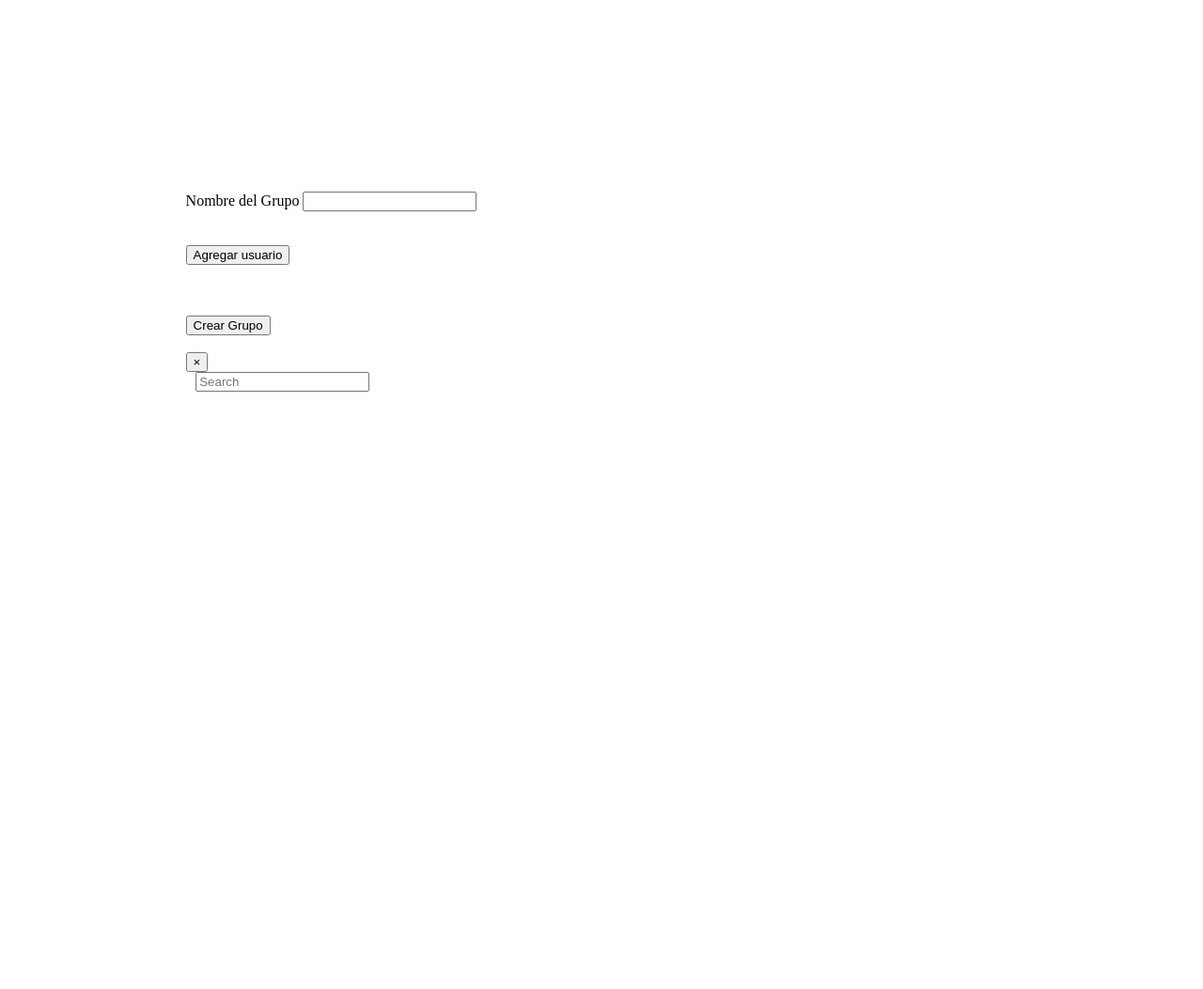
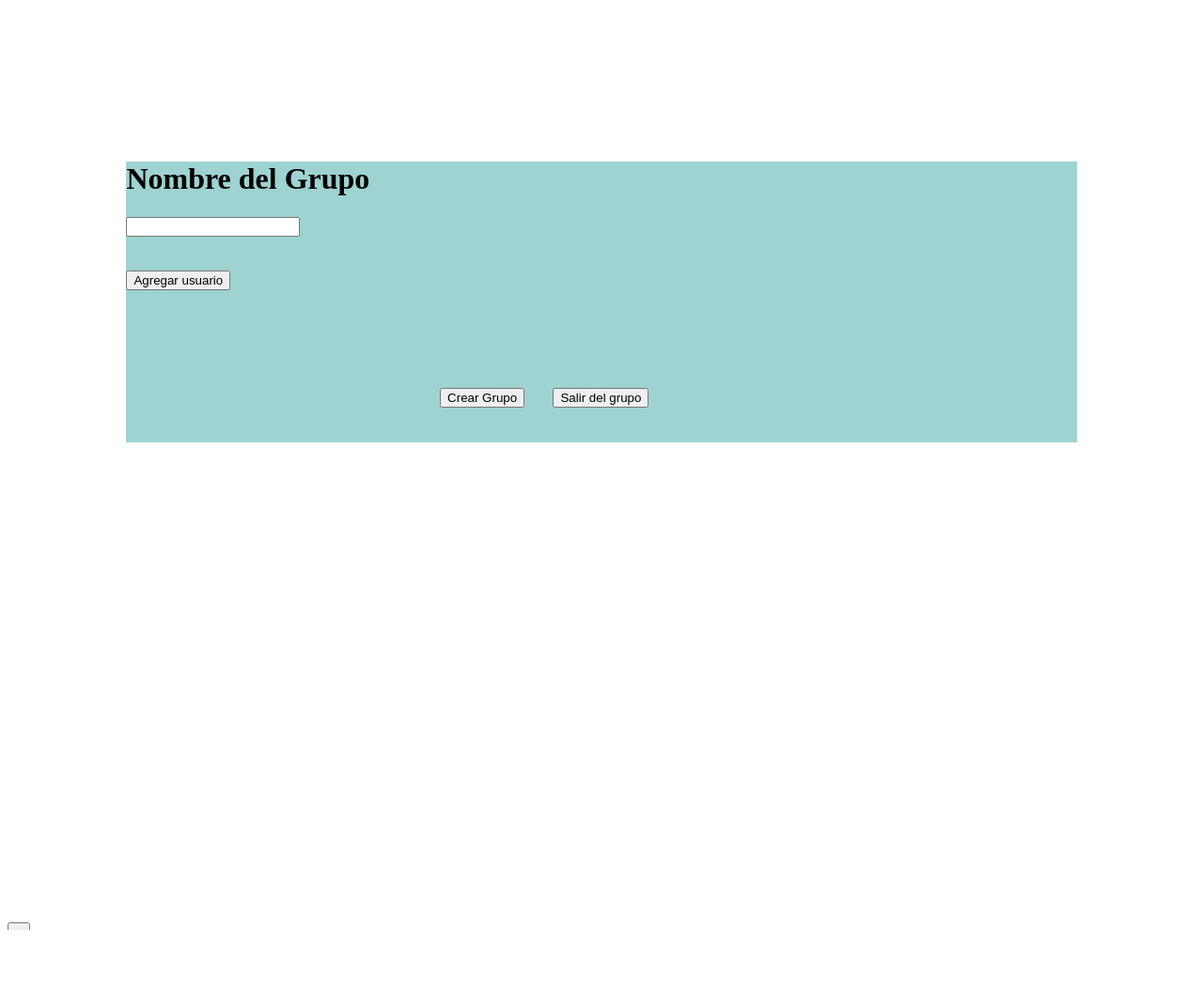
Before and after one commit to Jfaramir/TFG, a PHP site: page /nuevoGrupo.php in a window 1280 px wide. Shown: the whole page at 94% size. After the commit the page ends 990 px from the top, so only its background shows below. Run offline with PHP 8.4, Linux system fonts and the light colour scheme.

Commit message:
FIN NUEVO GRUPO

```diff
--- a/nuevoGrupo.php
+++ b/nuevoGrupo.php
@@ -21,10 +21,11 @@
 <html>
     <script src="/path/to/bootstrap/js/bootstrap.min.js"></script>
 
-    <div class="blue "id="formulario"style="padding: 15%; padding-top: 5%;height: 100%">
+    <div class="blue "id="formulario"style="padding: 10%; padding-top: 5%;height: 100%;" >
 
-        <div class="" style="margin-top: 15%; ">
-            <label for="exampleFormControlInput1">Nombre del Grupo</label>
+        <div style=" background-color: #9ED3D1">
+        <div class="" style="margin-top: 10%; ">
+            <h1 for="exampleFormControlInput1">Nombre del Grupo</h1>
             <input type="text" class="form-control" id="cajaNomobreGrupo" >
         </div>
 
@@ -32,13 +33,21 @@
         <button id="botonModal" class="btn"onclick="abreModal()">Agregar usuario</button>
         <br><br>
         <div id="usuariosNuevos"></div>
-        <br><br>
-        <button class="btn " onclick="creaGrupo()">Crear Grupo</button>
+        <br>
+        <br>
+        <button class="btn  btn-outline-success  btn-lg   " style="float:left; margin-left: 33%; margin-top: 5%;" onclick="creaGrupo()">Crear Grupo</button>
+        <button type="button" class="btn  btn-outline-danger  btn-lg  " style="margin-left: 3%; margin-top: 5%; float: left;">Salir del grupo</button>
+        <br>
+        <br>
+        <br>
+        <br>
+
+
 
         <br><br>
         <span id="alertas" class="label " style="height: 200px; color: black;"></span>
-
-
+        </div>
+    </div>
 
 
         <!-- Modal -->
@@ -104,7 +113,7 @@
                         console.log('ese usuario ya esta añadido');
                     } else {
                         $('#us'+id).hide();
-                        $('#usuariosNuevos').append('<div  style="background-color: white; float: left; margin-left:43%;" ><b>' + nombre + '<b></div> <br> ');
+                        $('#usuariosNuevos').append('<div  style="background-color: white; float: left; margin-left:3%; " ><button type="button" class="btn  btn-outline-info  btn-lg  "  >' + nombre + '</button> </div>');
                         listaAnnadidos[listaAnnadidos.length] = id;
 
                     }
```
